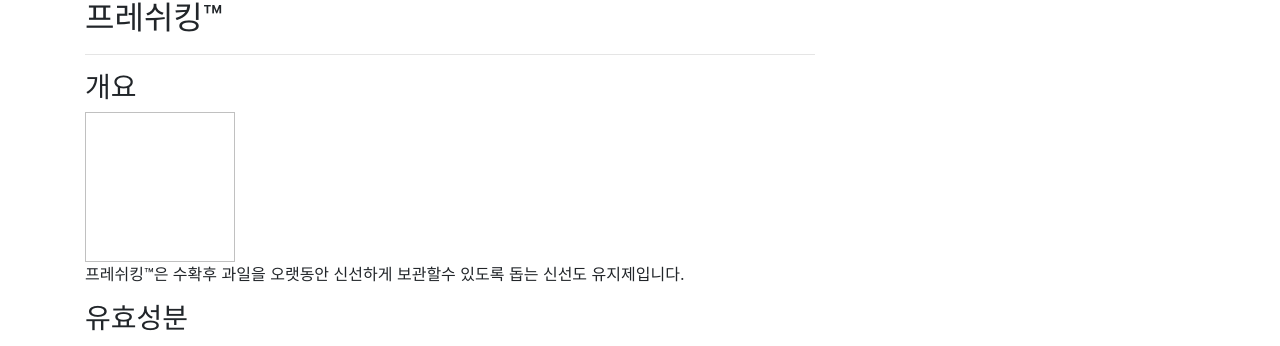
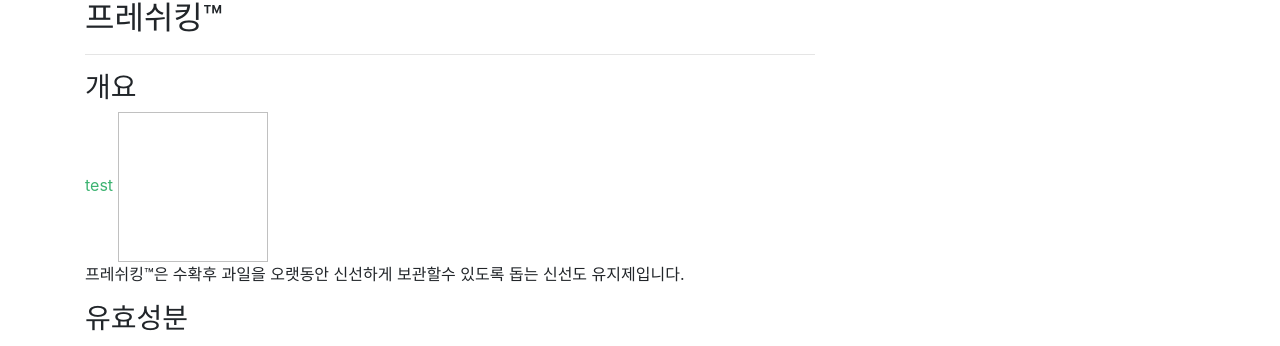
Before and after one commit to techemagro/techemagro.github.io, a Jekyll site: the page built from _pages/freshking.md, in a window 1280 px wide. Shown: the part 416-762 px from the top of the page. Built offline with Jekyll 4.4.1, drawn with Linux system fonts in a browser that asks for light colours.

Commit message:
Update freshking.md

```diff
--- a/_pages/freshking.md
+++ b/_pages/freshking.md
@@ -12,6 +12,7 @@ permalink: /freshking/
 
 ### 개요
 
+[test](/assets/img/freshking_logo.png)
 <img scr="/assets/img/freshking_logo.png" width="150" height="150"><br>
 프레쉬킹&trade;은 수확후 과일을 오랫동안 신선하게 보관할수 있도록 돕는 신선도 유지제입니다.
 
```
